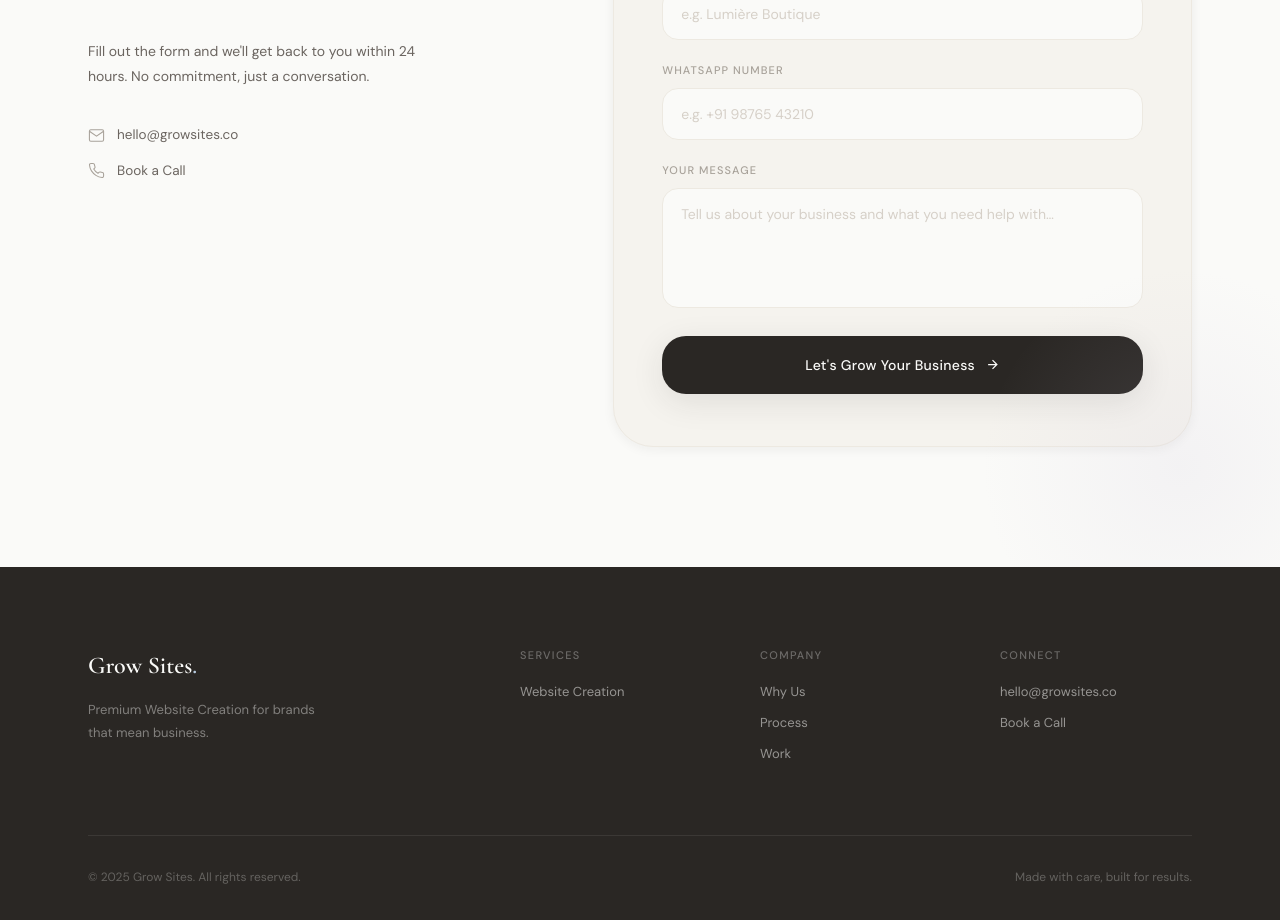
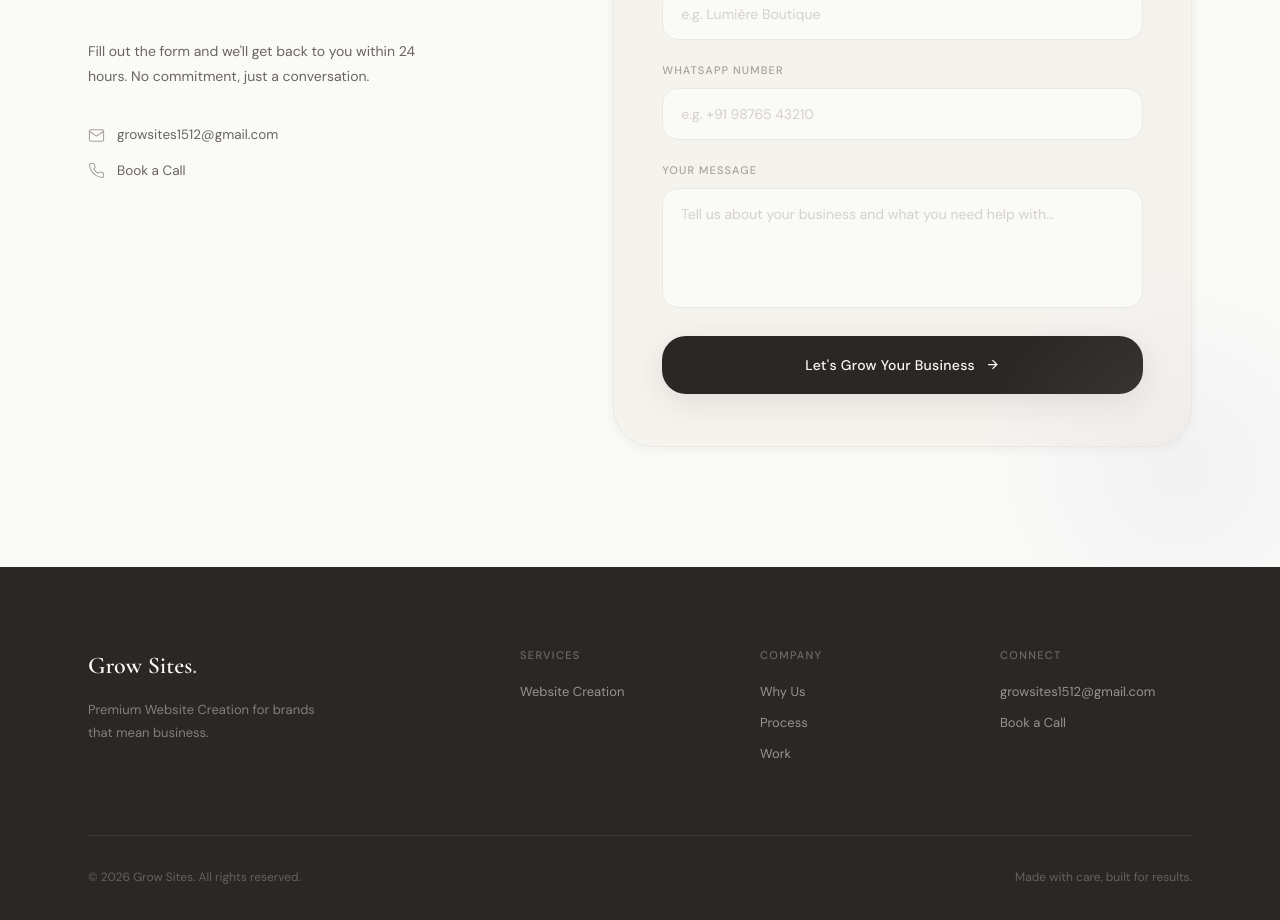
Before and after one commit to KevinDsouza055/officialgrowsites, a plain HTML site: page index.html in a window 1280 px wide. Shown: the part 5420-6340 px from the top of the page. Drawn offline with nearby package versions, Linux system fonts and the light colour scheme.

Commit message:
update site

```diff
--- a/index.html
+++ b/index.html
@@ -537,9 +537,9 @@ section{padding:120px 0}
         <h2 class="section-title rv">Let's grow your<br/><em>business.</em></h2>
         <p class="contact-sub rv">Fill out the form and we'll get back to you within 24 hours. No commitment, just a conversation.</p>
         <div class="contact-dets rv">
-          <a href="mailto:hello@growsites.co" class="cdet">
+          <a href="mailto:growsites1512@gmail.com" class="cdet">
             <svg width="17" height="17" viewBox="0 0 24 24" fill="none" stroke="currentColor" stroke-width="1.5"><path d="M4 4h16c1.1 0 2 .9 2 2v12c0 1.1-.9 2-2 2H4c-1.1 0-2-.9-2-2V6c0-1.1.9-2 2-2z"/><polyline points="22,6 12,13 2,6"/></svg>
-            hello@growsites.co
+            growsites1512@gmail.com
           </a>
           <a href="contact.html" class="cdet">
             <svg width="17" height="17" viewBox="0 0 24 24" fill="none" stroke="currentColor" stroke-width="1.5"><path d="M22 16.92v3a2 2 0 0 1-2.18 2 19.79 19.79 0 0 1-8.63-3.07 19.5 19.5 0 0 1-6-6 19.79 19.79 0 0 1-3.07-8.67A2 2 0 0 1 4.11 2h3a2 2 0 0 1 2 1.72 12.84 12.84 0 0 0 .7 2.81 2 2 0 0 1-.45 2.11L8.09 9.91a16 16 0 0 0 6 6l1.27-1.27a2 2 0 0 1 2.11-.45 12.84 12.84 0 0 0 2.81.7A2 2 0 0 1 22 16.92z"/></svg>
@@ -577,9 +577,9 @@ section{padding:120px 0}
       </div>
       <div class="footer-col"><h5>Services</h5><a href="#services">Website Creation</a></div>
       <div class="footer-col"><h5>Company</h5><a href="#why">Why Us</a><a href="#process">Process</a><a href="projects.html">Work</a></div>
-      <div class="footer-col"><h5>Connect</h5><a href="mailto:hello@growsites.co">hello@growsites.co</a><a href="contact.html">Book a Call</a></div>
+      <div class="footer-col"><h5>Connect</h5><a href="mailto:growsites1512@gmail.com">growsites1512@gmail.com</a><a href="contact.html">Book a Call</a></div>
     </div>
-    <div class="footer-bot"><span>© 2025 Grow Sites. All rights reserved.</span><span>Made with care, built for results.</span></div>
+    <div class="footer-bot"><span>© 2026 Grow Sites. All rights reserved.</span><span>Made with care, built for results.</span></div>
   </div>
 </footer>
 
```
Also changed, not shown: projects.html (+1 -1 lines).
